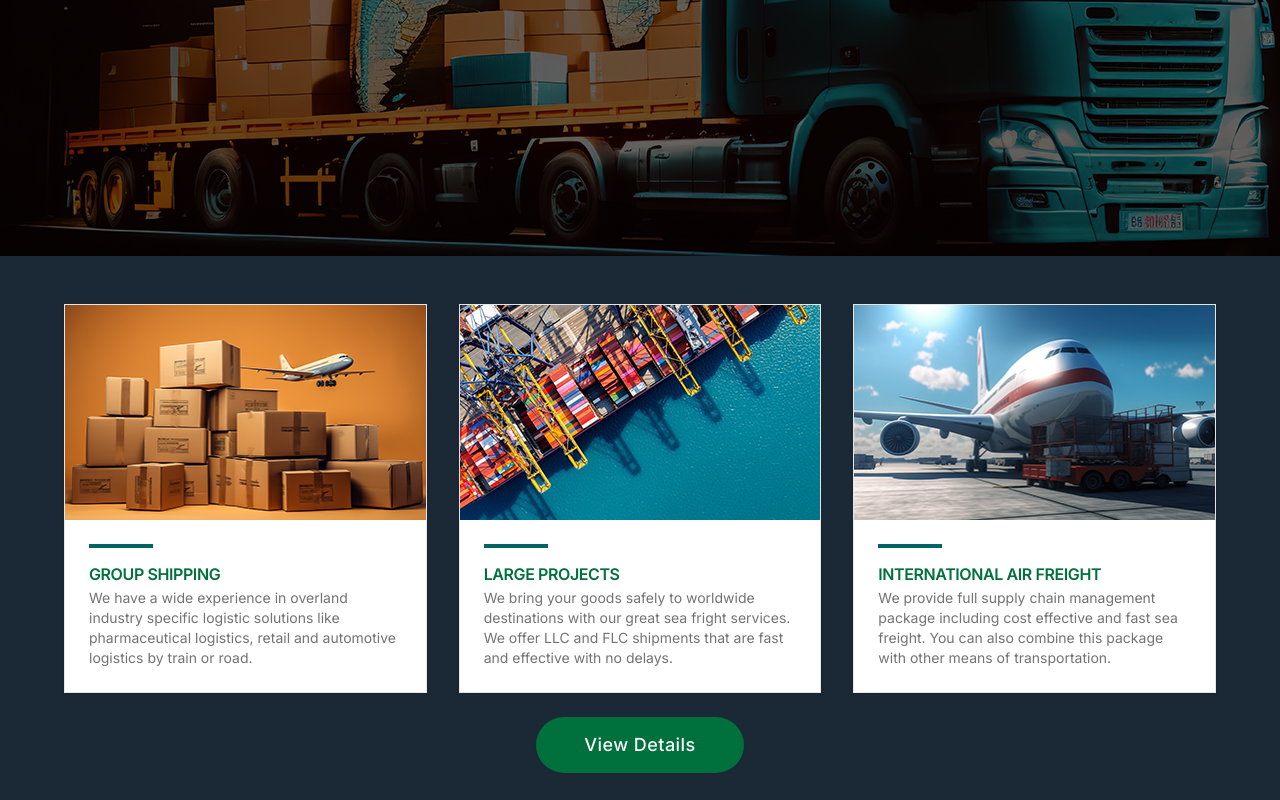
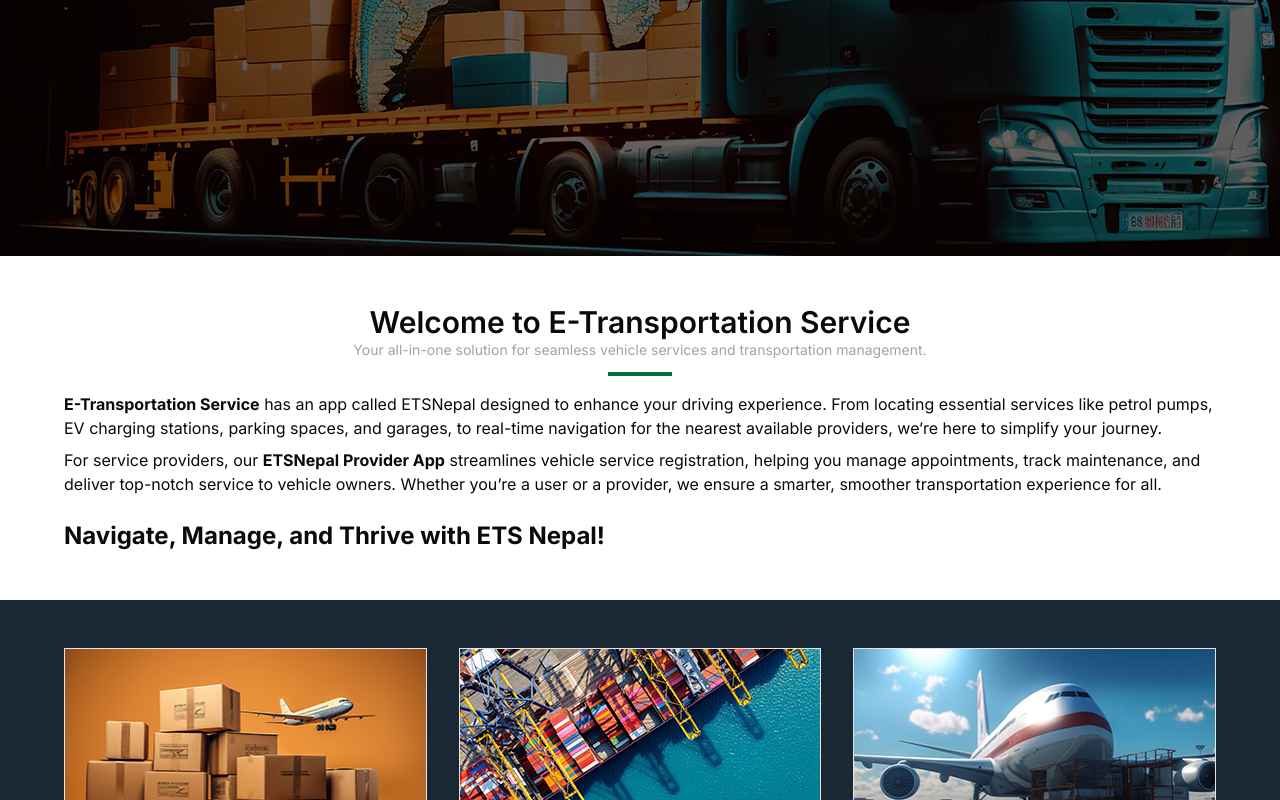
Before and after one commit to eCab-Nepal/eTransport_landingpage-, a Next.js app: page / in a window 1280 px wide. Shown: the part 548-1348 px from the top of the page. Built offline with nearby package versions, Linux system fonts and the light colour scheme.

Commit message:
update home

```diff
--- a/src/app/page.tsx
+++ b/src/app/page.tsx
@@ -2,11 +2,13 @@
 import Blogs from "@/components/home/blogs";
 import WhatWeOffer from "@/components/home/what-we-offer";
 import IndustrySector from "@/components/home/industry-sector";
+import Info from "@/components/home/info";
 
 function Home() {
   return (
     <main>
       <Hero />
+      <Info />
       <Blogs />
       <WhatWeOffer />
       <IndustrySector />
--- /dev/null
+++ b/src/components/home/info.tsx
@@ -0,0 +1,42 @@
+function Info() {
+  return (
+    <section className="py-12">
+      <div className="layout">
+        <div className="flex flex-col items-center">
+          <p className="text-3xl font-semibold">
+            Welcome to E-Transportation Service{" "}
+          </p>
+          <p className="text-neutral-400 text-sm">
+            {" "}
+            Your all-in-one solution for seamless vehicle services and
+            transportation management.
+          </p>
+
+          <div className="mt-3 h-1 w-16 bg-success-main" />
+        </div>
+
+        <p className="mt-4">
+          <strong>E-Transportation Service</strong> has an app called ETSNepal
+          designed to enhance your driving experience. From locating essential
+          services like petrol pumps, EV charging stations, parking spaces, and
+          garages, to real-time navigation for the nearest available providers,
+          we’re here to simplify your journey.
+        </p>
+
+        <p className="mt-2">
+          For service providers, our <strong>ETSNepal Provider App</strong>{" "}
+          streamlines vehicle service registration, helping you manage
+          appointments, track maintenance, and deliver top-notch service to
+          vehicle owners. Whether you’re a user or a provider, we ensure a
+          smarter, smoother transportation experience for all.
+        </p>
+
+        <p className="mt-6 text-2xl font-bold">
+          Navigate, Manage, and Thrive with ETS Nepal!
+        </p>
+      </div>
+    </section>
+  );
+}
+
+export default Info;
```
